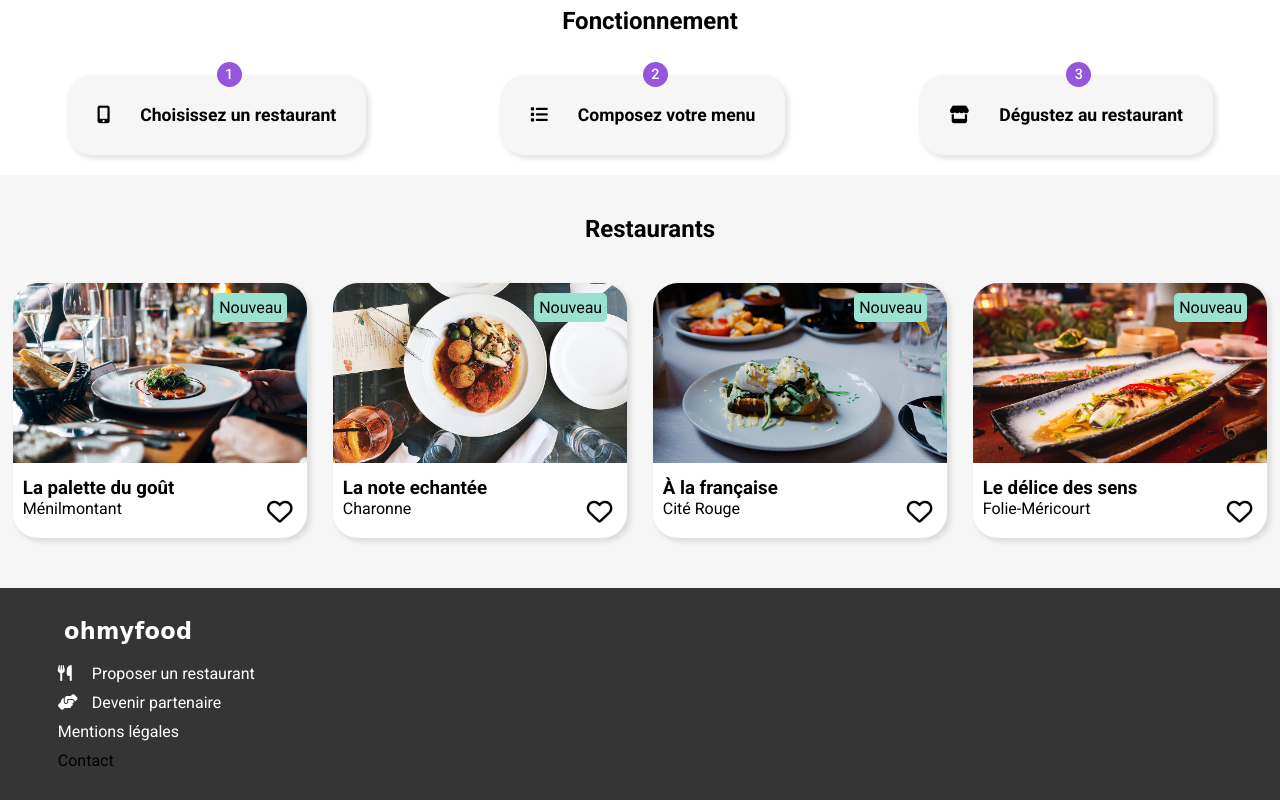
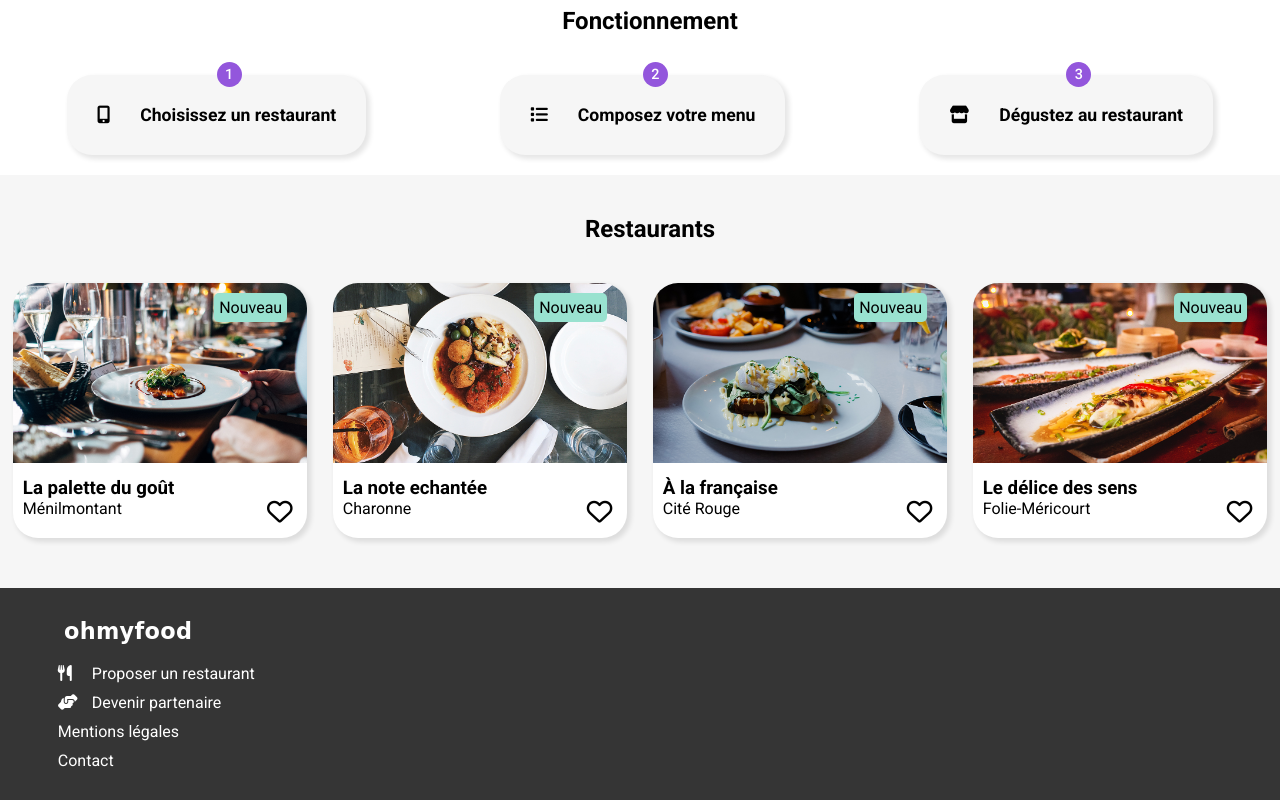
Before and after one commit to nnevid/dynamisez_une_page_web_avec_des_animations_CSS, a website: page index.html in a window 1280 px wide. Shown: the part 307-1107 px from the top of the page. Drawn offline with Linux system fonts and the light colour scheme; a web font is replaced by a local one.

Commit message:
minor corrections in footer "contact" link

```diff
--- a/sass/base/_base.scss
+++ b/sass/base/_base.scss
@@ -168,6 +168,9 @@ footer ul{@extend %mgLeft20;}
    &__link i{
       color:$white;
    }
+   &__link a{
+      color:$white;
+   }
 
 }
 /*Footer Icons Layout*/
```
Also changed, not shown: public/css/style.css, 1 other file.
